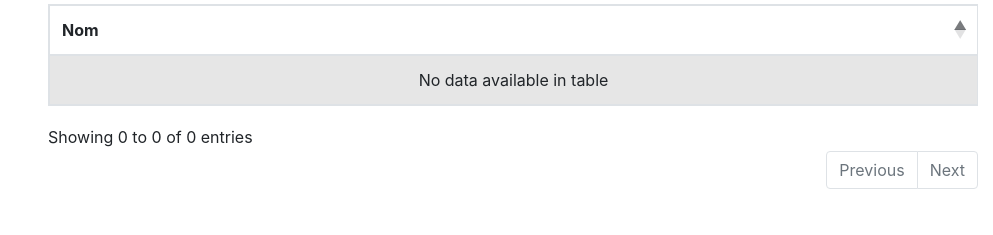
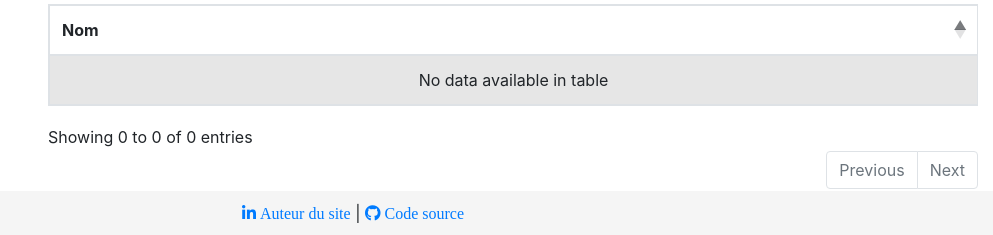
Before and after one commit to ripoul/Leclerc-Vins, a Django app: page /vins/ in a window 1280 px wide. Shown: the part 745-980 px from the top of the page, without its empty margins (287-1280 px from the left). Before the commit the page ends 934 px from the top, so only its background shows below. Run offline with Django 3.2, Linux system fonts and the light colour scheme; data that the repository does not hold is empty; some libraries are stand-ins or nearby versions.

Commit message:
add footer

```diff
--- a/leclerc_vins/vins/static/vins/index.css
+++ b/leclerc_vins/vins/static/vins/index.css
@@ -156,3 +156,16 @@
   box-shadow: 8px 8px 12px #aaa;
   padding: 10px;
 }
+
+.footer{
+  background-color: #f5f5f5;
+  text-align: center;
+  padding: 10px;
+}
+
+.main{
+  min-height: 70%;
+  min-height: -webkit-calc(100% - 44px);
+  min-height: -moz-calc(100% - 44px);
+  min-height: calc(100% - 44px);
+}
--- a/leclerc_vins/vins/templates/vins/index.html
+++ b/leclerc_vins/vins/templates/vins/index.html
@@ -23,7 +23,7 @@
     <link rel="stylesheet" href="{% static "vins/index.css" %}">
 </head>
 <body>
-    <div class="container-fluid">
+    <div class="container-fluid main">
         <nav class="navbar sticky-top" style="width: 100%">
             <img id="logo-leclerc" src="{% static "vins/logo/e-leclerc-logo.png" %}" alt="leclerc-logo"><img id="logo-cave" src="{% static "vins/logo/ma-cave-logo.png" %}" alt="leclerc-logo">
         </nav>
@@ -104,5 +104,11 @@
             </div>
         </div>
     </div>
+    <footer class="footer">
+        <div class="container-fluid">
+            <a href="https://www.linkedin.com/in/jules-le-bris/" target="_blank"><i class="fab fa-linkedin-in"> Auteur du site</i></a> |
+            <a href="https://github.com/ripoul/Leclerc-Vins" target="_blank"><i class="fab fa-github"> Code source</i></a>
+        </div>
+    </footer>
 </body>
 </html>
```
